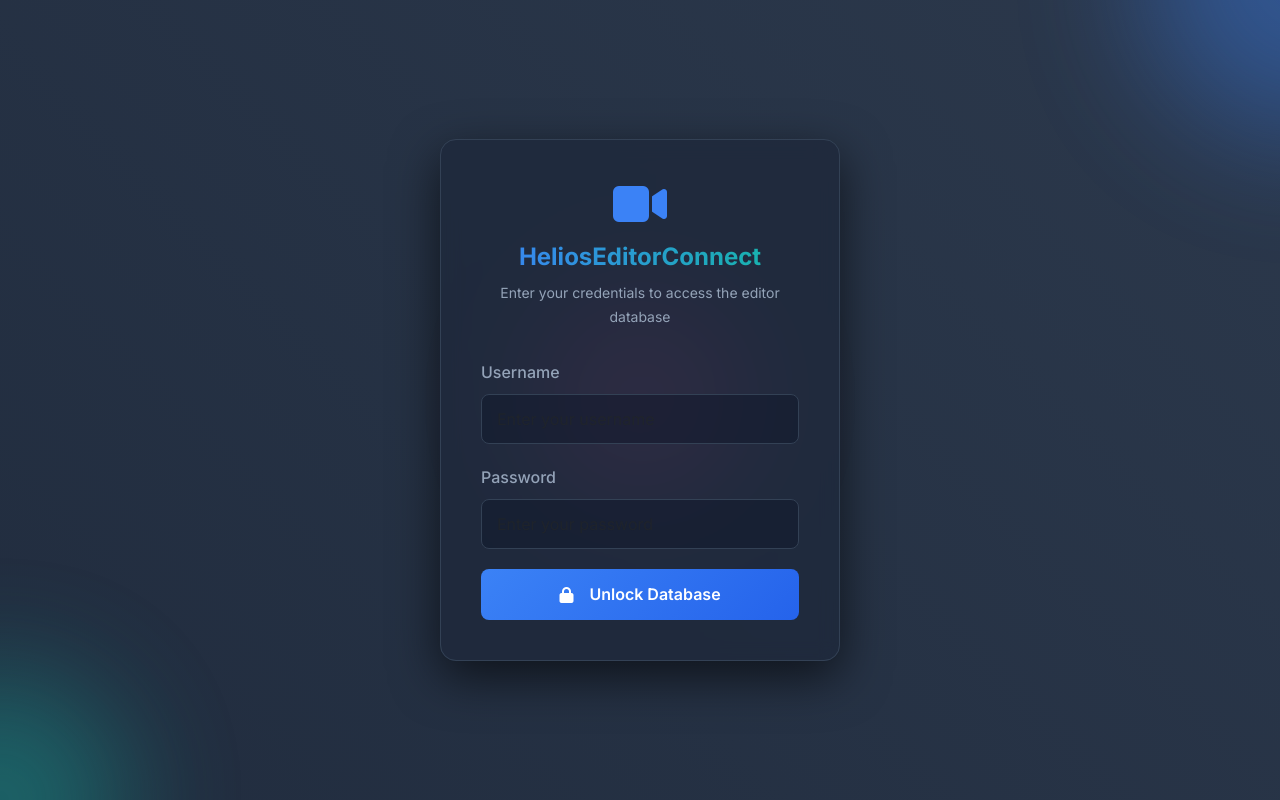
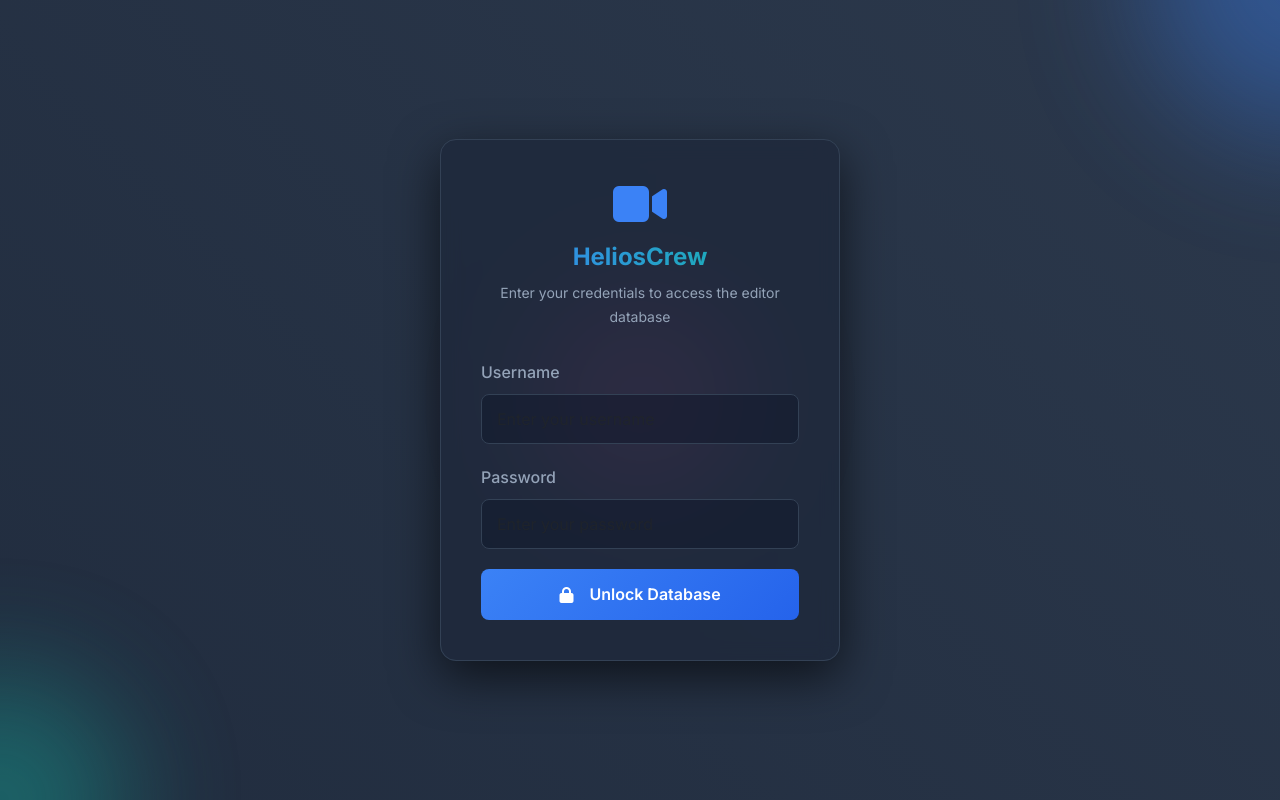
Before and after one commit to abhiramkrishna477/HeliosCrew, a plain HTML site: page index.html in a window 1280 px wide. Drawn offline with nearby package versions, Linux system fonts and the light colour scheme.

Commit message:
Update index.html
heliso crew

```diff
--- a/index.html
+++ b/index.html
@@ -810,7 +810,7 @@
         <div class="lockscreen-card">
             <div class="lockscreen-logo">
                 <i class="fas fa-video"></i>
-                <h2 class="lockscreen-title">HeliosEditorConnect</h2>
+                <h2 class="lockscreen-title">HeliosCrew</h2>
                 <p class="lockscreen-subtitle">Enter your credentials to access the editor database</p>
             </div>
 
```
